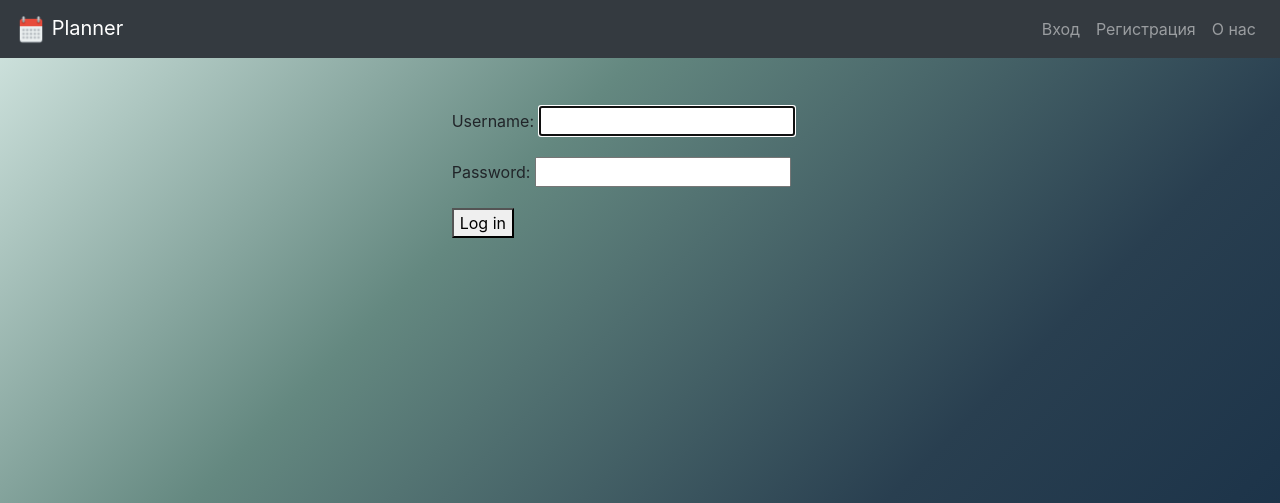
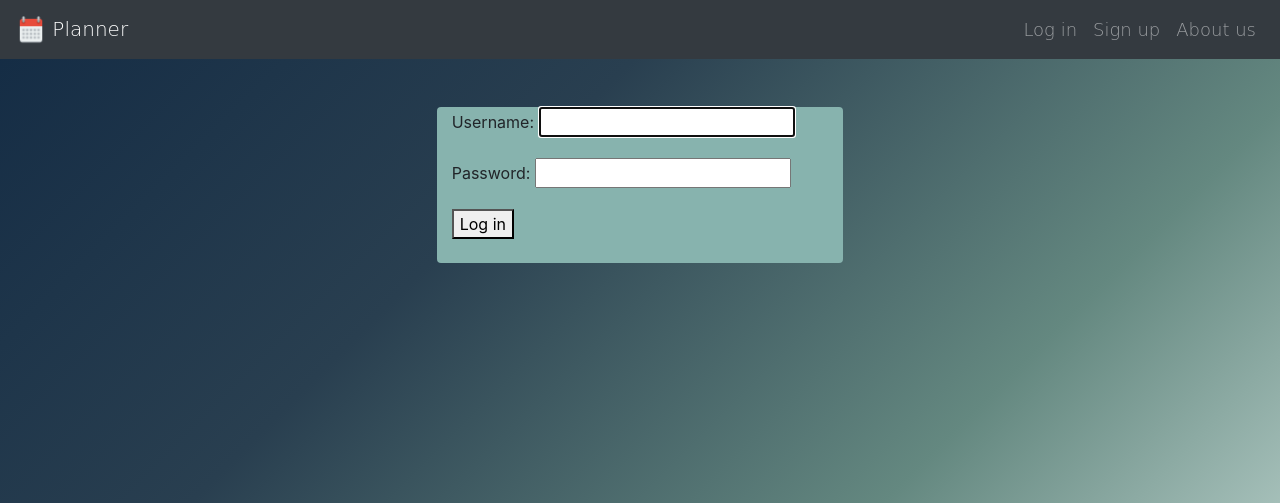
Before and after one commit to ka10a/Planner, a Django app: page /accounts/login/ in a window 1280 px wide. Shown: the top 503 px of the page. Run offline with Django 3.2, Linux system fonts and the light colour scheme; some libraries are stand-ins or nearby versions.

Commit message:
login style

```diff
--- a/config/post/templates/registration/login.html
+++ b/config/post/templates/registration/login.html
@@ -13,35 +13,34 @@
 
             background: #547f7f;
             background: -webkit-linear-gradient(135deg, #d5e8e3, #648880, #293f50, #132b44);
-        background: -moz-linear-gradient(135deg, #d5e8e3, #648880, #293f50, #132b44);
-        background: linear-gradient(135deg, #d5e8e3, #648880, #293f50, #132b44);
         }
     </style>
-    <link href="111.css" rel="stylesheet">
+    <link href="../static/css/111.css" rel="stylesheet">
     <link rel="stylesheet" href="https://stackpath.bootstrapcdn.com/bootstrap/4.3.1/css/bootstrap.min.css" integrity="sha384-ggOyR0iXCbMQv3Xipma34MD+dH/1fQ784/j6cY/iJTQUOhcWr7x9JvoRxT2MZw1T" crossorigin="anonymous">
     <link href="https://fonts.googleapis.com/css?family=Amatic+SC" rel="stylesheet">
 </head>
 
 <body>
     <nav class="navbar navbar-expand-lg navbar-dark bg-dark">
-        <a class="navbar-brand" href="{% url 'index' %}">
+        <a class="navbar-brand" href="#">
             {% load static %}
             <img src="{% static "img/calendar-icon.png" %}" width="30" height="30" alt="calendar-icon">
             Planner
         </a>
-        <button class="navbar-toggler" type="button" data-toggle="collapse" data-target="#navbarNav" aria-controls="navbarNav" aria-expanded="false" aria-label="Toggle navigation">
+        <button class="navbar-toggler" type="button" data-toggle="collapse" data-target="#navbarNav"
+                aria-controls="navbarNav" aria-expanded="false" aria-label="Toggle navigation">
             <span class="navbar-toggler-icon"></span>
         </button>
         <div class="collapse navbar-collapse flex-row-reverse" id="navbarNav">
             <ul class="navbar-nav">
                 <li class="nav-item">
-                    <a class="nav-link" href="{% url 'login' %}">Вход</a>
+                    <a class="nav-link" href="{% url 'login' %}">Log in</a>
                 </li>
                 <li class="nav-item">
-                    <a class="nav-link" href="{% url 'add' %}">Регистрация</a>
+                    <a class="nav-link" href="{% url 'add' %}">Sign up</a>
                 </li>
                 <li class="nav-item">
-                    <a class="nav-link" data-toggle="modal" data-target="#Modal">О нас</a>
+                    <a class="nav-link" data-toggle="modal" data-target="#Modal">About us</a>
                 </li>
             </ul>
         </div>
@@ -55,11 +54,6 @@
                 <form method="post">
                     {% csrf_token %}
                     {{ form.as_p }}
-<!--                    <label for="username">Login: </label>-->
-<!--                    <input id="username" type="text" name="username" value="{{ username }}">-->
-<!--                    <label for="password">Password: </label>-->
-<!--                    <input id="password" type="text" name="password" value="{{ password }}">-->
-<!--                    <input type="submit" value="OK">-->
                     <button type="submit">Log in</button>
                 </form>
                 <br>
@@ -68,20 +62,28 @@
 
         <div class="col"></div>
     </div>
+
+    <!-- модально окно о нас -->
     <div class="modal fade" id="Modal" tabindex="-1" role="dialog" aria-labelledby="exampleModalLabel" aria-hidden="true">
         <div class="modal-dialog" role="document">
             <div class="modal-content">
                 <div class="modal-body">
-                    Planner-это web-приложение, разработанное для планирования вашей насыщенной жизни. <br><br>
+                    Planner is a web application, created in order to help you to manage your life. <br> <br>
                 </div>
                 <div class="modal-footer">
-                    <button type="button" class="btn btn-info" data-dismiss="modal">Ок</button>
+                    <button type="button" class="btn btn-info" data-dismiss="modal">Оk</button>
                 </div>
             </div>
         </div>
     </div>
-    <script src="https://code.jquery.com/jquery-3.3.1.slim.min.js" integrity="sha384-q8i/X+965DzO0rT7abK41JStQIAqVgRVzpbzo5smXKp4YfRvH+8abtTE1Pi6jizo" crossorigin="anonymous"></script>
-    <script src="https://cdnjs.cloudflare.com/ajax/libs/popper.js/1.14.7/umd/popper.min.js" integrity="sha384-UO2eT0CpHqdSJQ6hJty5KVphtPhzWj9WO1clHTMGa3JDZwrnQq4sF86dIHNDz0W1" crossorigin="anonymous"></script>
-    <script src="https://stackpath.bootstrapcdn.com/bootstrap/4.3.1/js/bootstrap.min.js" integrity="sha384-JjSmVgyd0p3pXB1rRibZUAYoIIy6OrQ6VrjIEaFf/nJGzIxFDsf4x0xIM+B07jRM" crossorigin="anonymous"></script>
+    <script src="https://code.jquery.com/jquery-3.3.1.slim.min.js"
+            integrity="sha384-q8i/X+965DzO0rT7abK41JStQIAqVgRVzpbzo5smXKp4YfRvH+8abtTE1Pi6jizo"
+            crossorigin="anonymous"></script>
+    <script src="https://cdnjs.cloudflare.com/ajax/libs/popper.js/1.14.7/umd/popper.min.js"
+            integrity="sha384-UO2eT0CpHqdSJQ6hJty5KVphtPhzWj9WO1clHTMGa3JDZwrnQq4sF86dIHNDz0W1"
+            crossorigin="anonymous"></script>
+    <script src="https://stackpath.bootstrapcdn.com/bootstrap/4.3.1/js/bootstrap.min.js"
+            integrity="sha384-JjSmVgyd0p3pXB1rRibZUAYoIIy6OrQ6VrjIEaFf/nJGzIxFDsf4x0xIM+B07jRM"
+            crossorigin="anonymous"></script>
 </body>
 </html>
```
Also changed, not shown: config/post/templates/add.html (+13 -43 lines), config/db.sqlite3. Lines whose indentation alone changed are shown as unchanged.
